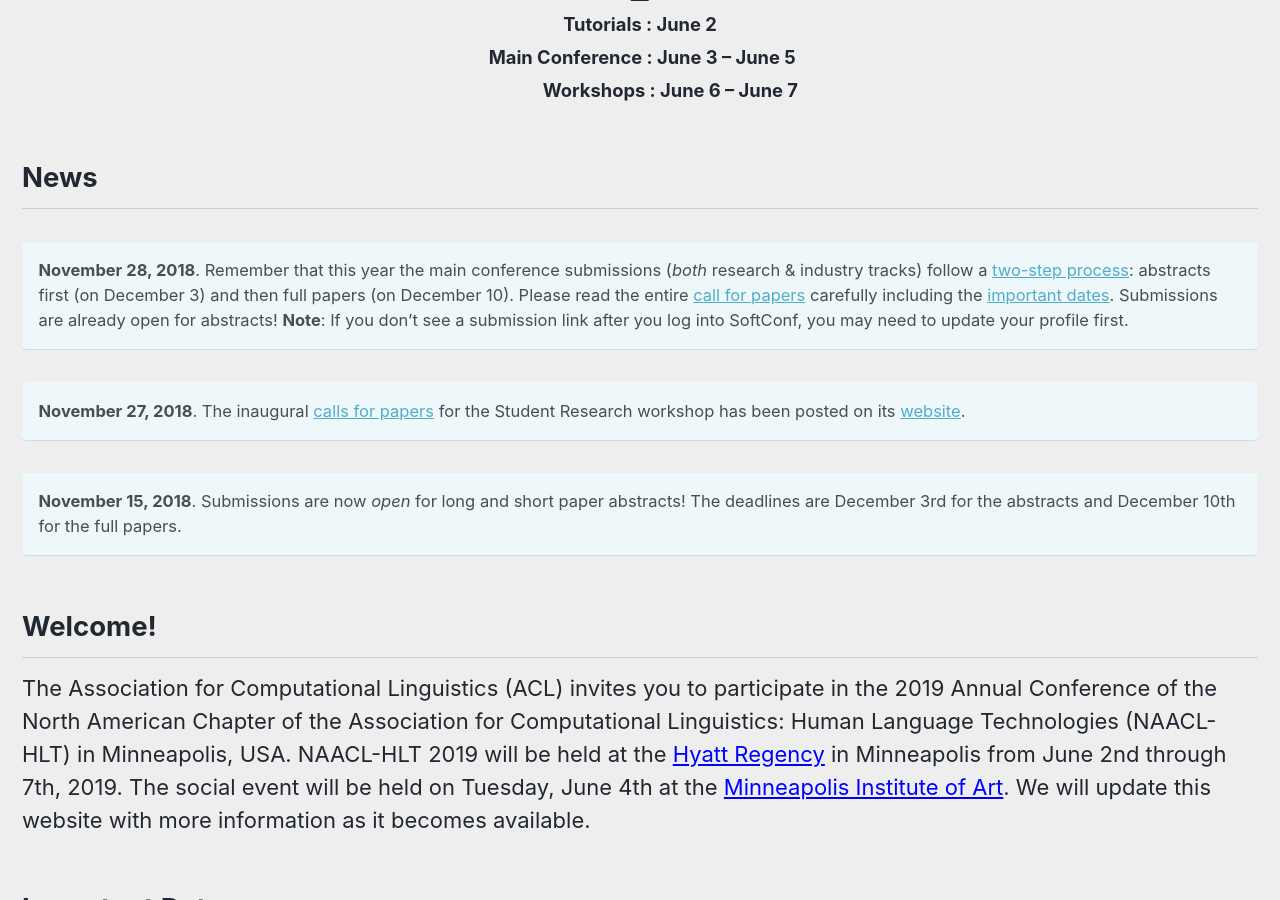
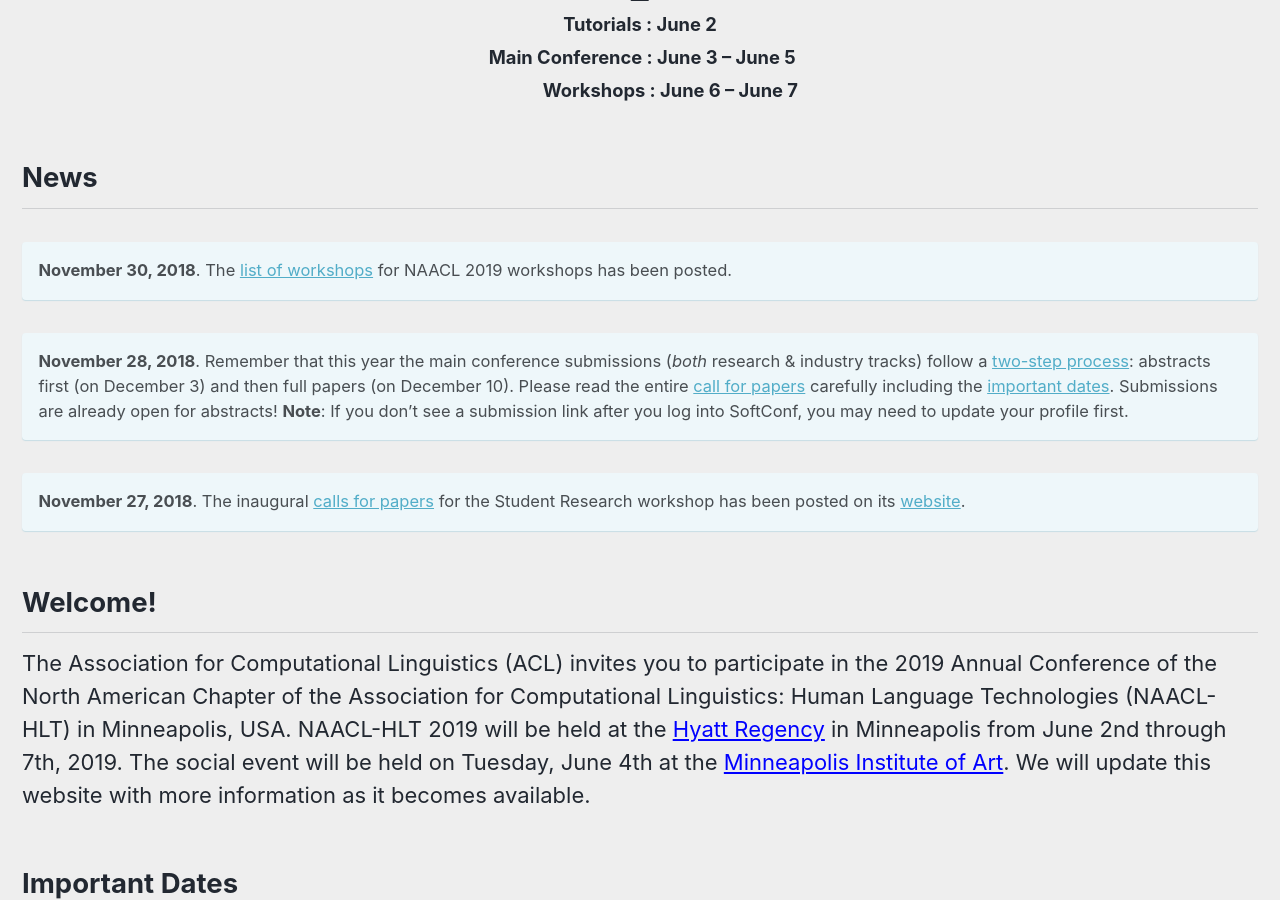
Before and after one commit to naacl-org/naacl-2021-website, a Jekyll site: the page built from _pages/home.md, in a window 1280 px wide and 900 px high, scrolled down 537 px. Built offline with Jekyll 4.4.1, drawn with Linux system fonts in a browser that asks for light colours; nearby versions of some CDN libraries.

Commit message:
Add news item about workshops.

```diff
--- a/_pages/home.md
+++ b/_pages/home.md
@@ -16,15 +16,15 @@
 
 <h2>News</h2>
 
+**November 30, 2018**. The [list of workshops](/program/workshops) for NAACL 2019 workshops has been posted.
+{: .notice--info}
+
 **November 28, 2018**. Remember that this year the main conference submissions (*both* research &amp; industry tracks) follow a [two-step process](calls/papers/#submission-types-and-requirements): abstracts first (on December 3) and then full papers (on December 10). Please read the entire [call for papers](/calls/papers) carefully including the [important dates](/calls/papers/#important-dates). Submissions are already open for abstracts!
 **Note**: If you don't see a submission link after you log into SoftConf, you may need to update your profile first.
 {: .notice--info}
 
 **November 27, 2018**.
 The inaugural [calls for papers](https://naacl2019-srw.github.io/cfp) for the Student Research workshop has been posted on its [website](https://naacl2019-srw.github.io).
-{: .notice--info}
-
-**November 15, 2018**. Submissions are now *open* for long and short paper abstracts! The deadlines are December 3rd for the abstracts and December 10th for the full papers.
 {: .notice--info}
 
 <h2>Welcome!</h2>
```
